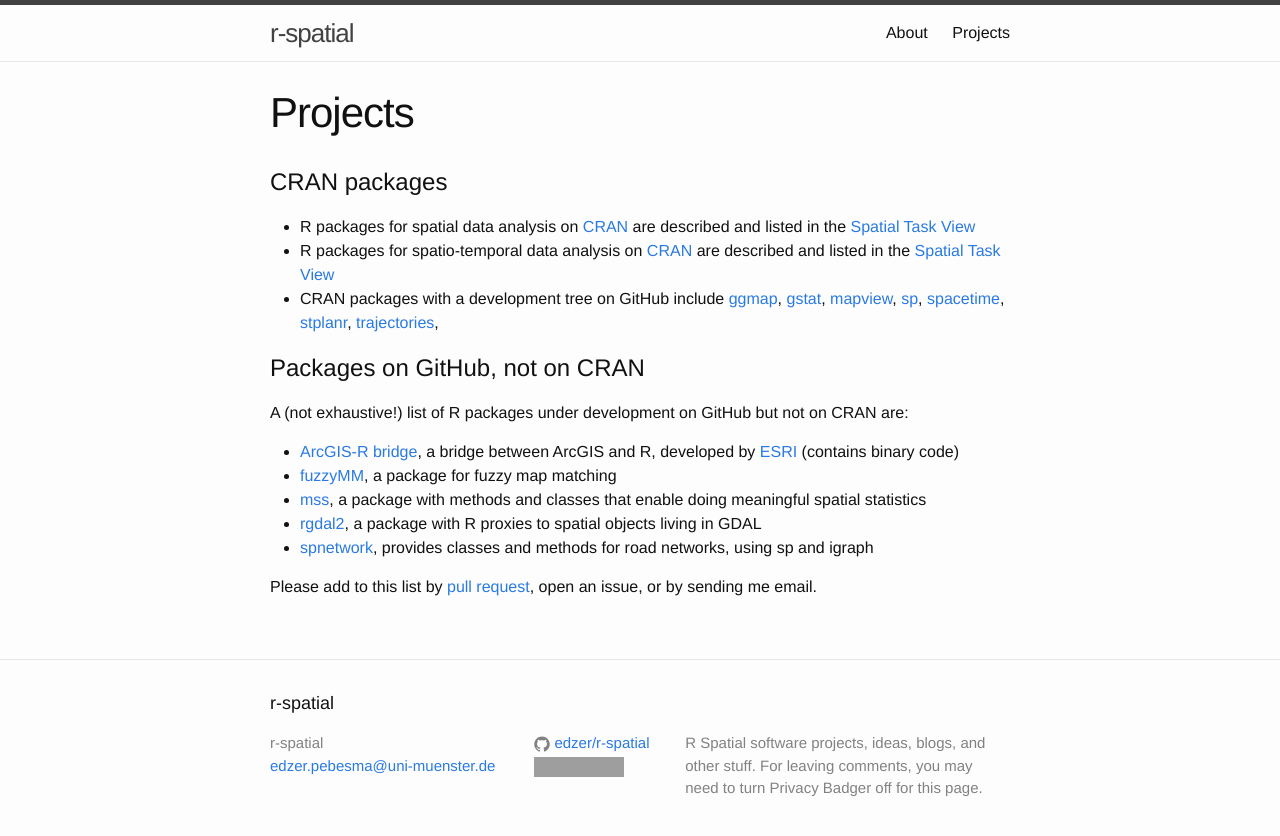
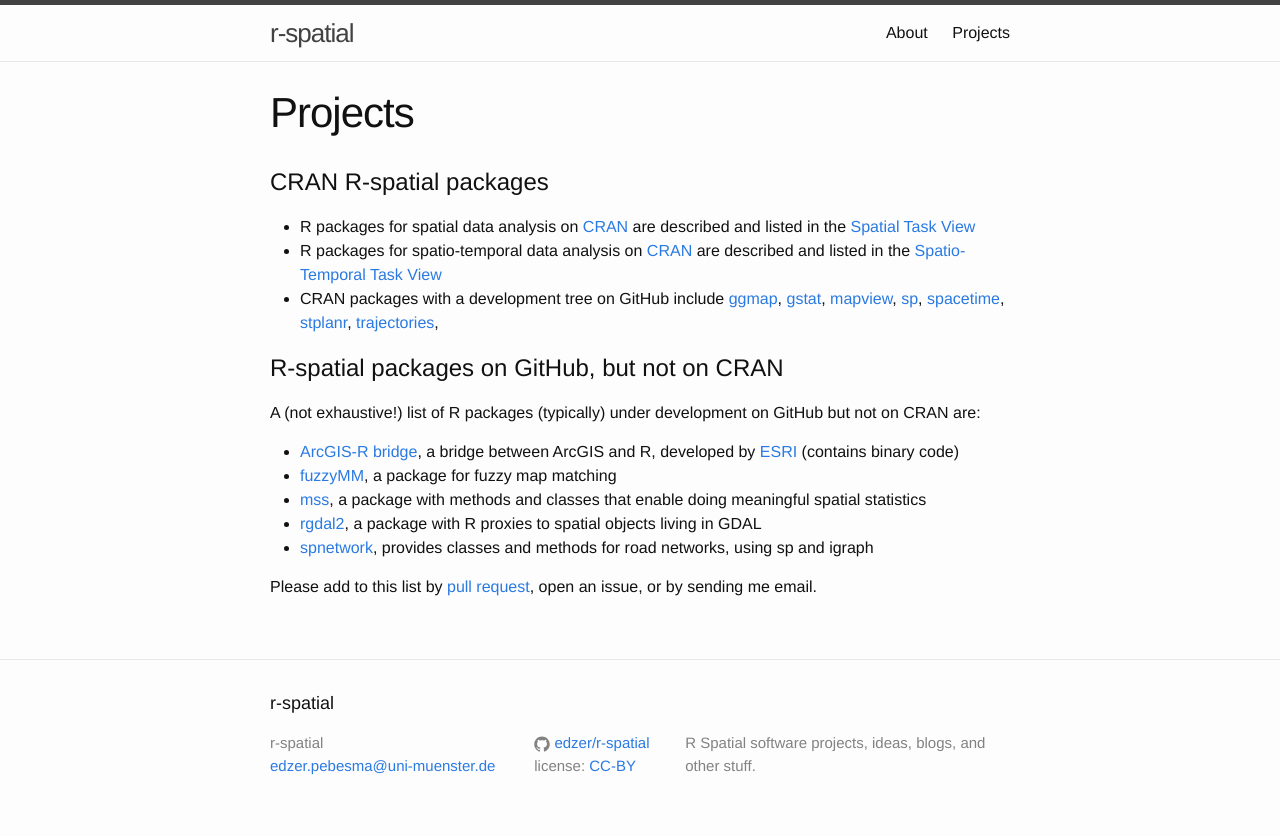
Before and after one commit to r-spatial/r-spatial.org, a Jekyll site: the page built from projects.md, in a window 1280 px wide. Shown: the top 836 px of the page. Built offline with Jekyll 4.4.1, drawn with Linux system fonts in a browser that asks for light colours; grey boxes are pictures that could not be loaded.

Commit message:
add CNAME, tidy footer and projects

```diff
--- /dev/null
+++ b/CNAME
@@ -0,0 +1 @@
+r-spatial.org
--- a/_config.yml
+++ b/_config.yml
@@ -9,7 +9,7 @@
 title: r-spatial
 email: edzer.pebesma@uni-muenster.de
 description: > # this means to ignore newlines until "baseurl:"
-   R Spatial software projects, ideas, blogs, and other stuff. For leaving comments, you may need to turn Privacy Badger off for this page.
+   R Spatial software projects, ideas, blogs, and other stuff.
 baseurl: "/r-spatial" # the subpath of your site, e.g. /blog
 url: "https://edzer.github.io" # the base hostname & protocol for your site
 twitter_username: edzerpebesma
--- a/_includes/footer.html
+++ b/_includes/footer.html
@@ -23,7 +23,8 @@
           {% if site.twitter_username %}
           <li>
             <!-- {% include icon-twitter.html username=site.twitter_username %} -->
-			<a rel="license" href="http://creativecommons.org/licenses/by/4.0/"><img class="CC" alt="Creative Commons License" style="border-width:0" src="https://i.creativecommons.org/l/by/4.0/88x31.png"></a>
+			<!-- <a rel="license" href="http://creativecommons.org/licenses/by/4.0/"><img class="CC" alt="Creative Commons License" style="border-width:0" src="https://i.creativecommons.org/l/by/4.0/88x31.png"></a> -->
+		  license: <a href="http://creativecommons.org/licenses/by/4.0/">CC-BY</a>
           </li>
           {% endif %}
         </ul>
--- a/projects.md
+++ b/projects.md
@@ -4,10 +4,10 @@
 permalink: /projects/
 ---
 
-# CRAN packages
+# CRAN R-spatial packages
 
 * R packages for spatial data analysis on [CRAN](https://cran.r-project.org/) are described and listed in the [Spatial Task View](https://cran.r-project.org/web/views/Spatial.html)
-* R packages for spatio-temporal data analysis on [CRAN](https://cran.r-project.org/) are described and listed in the [Spatial Task View](https://cran.r-project.org/web/views/SpatioTemporal.html)
+* R packages for spatio-temporal data analysis on [CRAN](https://cran.r-project.org/) are described and listed in the [Spatio-Temporal Task View](https://cran.r-project.org/web/views/SpatioTemporal.html)
 * CRAN packages with a development tree on GitHub include
   [ggmap](https://github.com/dkahle/ggmap),
   [gstat](https://github.com/edzer/gstat),
@@ -17,9 +17,9 @@
   [stplanr](https://github.com/ropensci/stplanr),
   [trajectories](https://github.com/edzer/trajectories),
 
-# Packages on GitHub, not on CRAN
+# R-spatial packages on GitHub, but not on CRAN
 
-A (not exhaustive!) list of R packages under development on GitHub but not on CRAN are:
+A (not exhaustive!) list of R packages (typically) under development on GitHub but not on CRAN are:
 
 * [ArcGIS-R bridge](https://github.com/R-ArcGIS/r-bridge), a bridge between ArcGIS and R, developed by [ESRI](http://www.esri.com/) (contains binary code)
 * [fuzzyMM](https://github.com/ngort01/fuzzyMM), a package for fuzzy map matching
```
